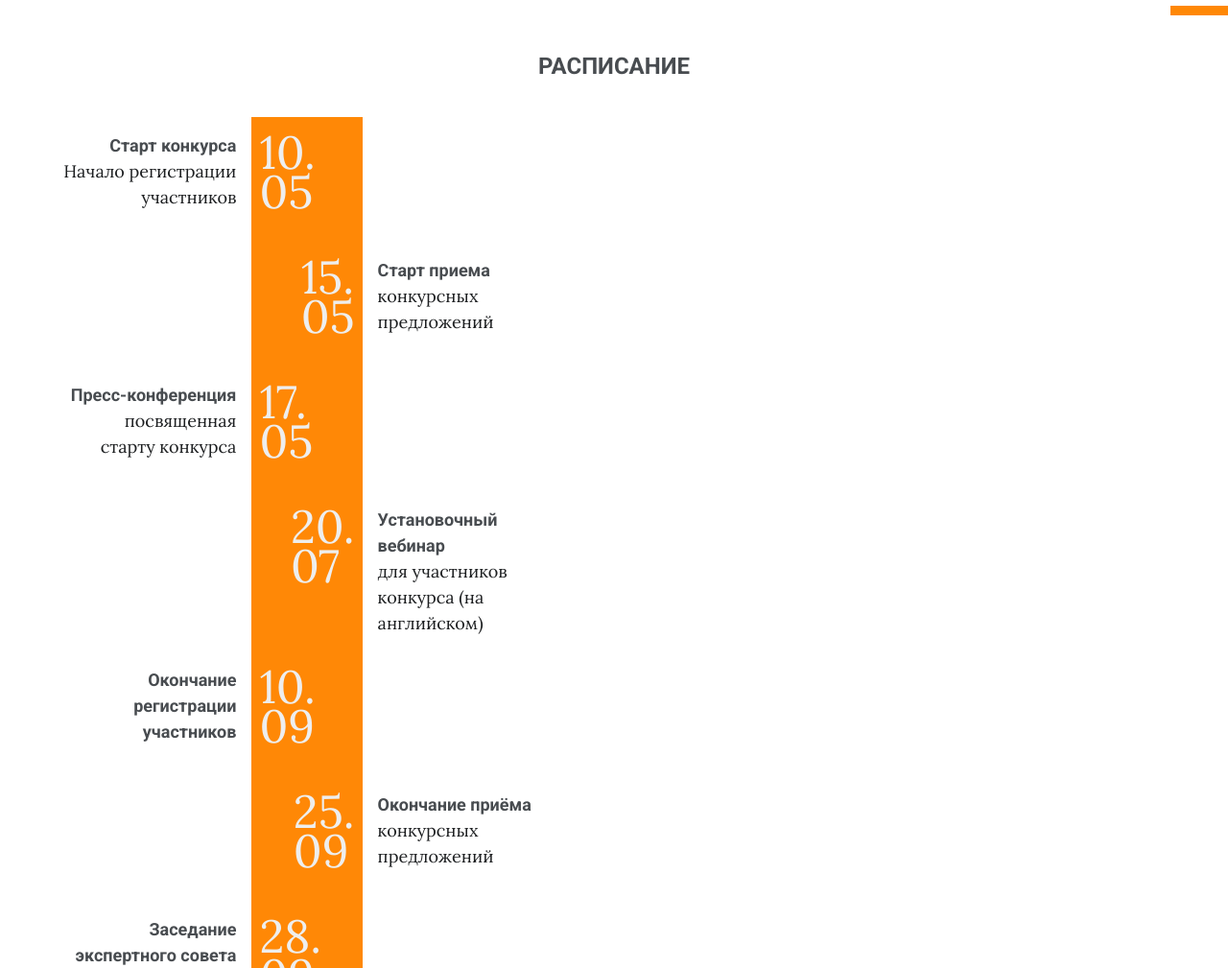
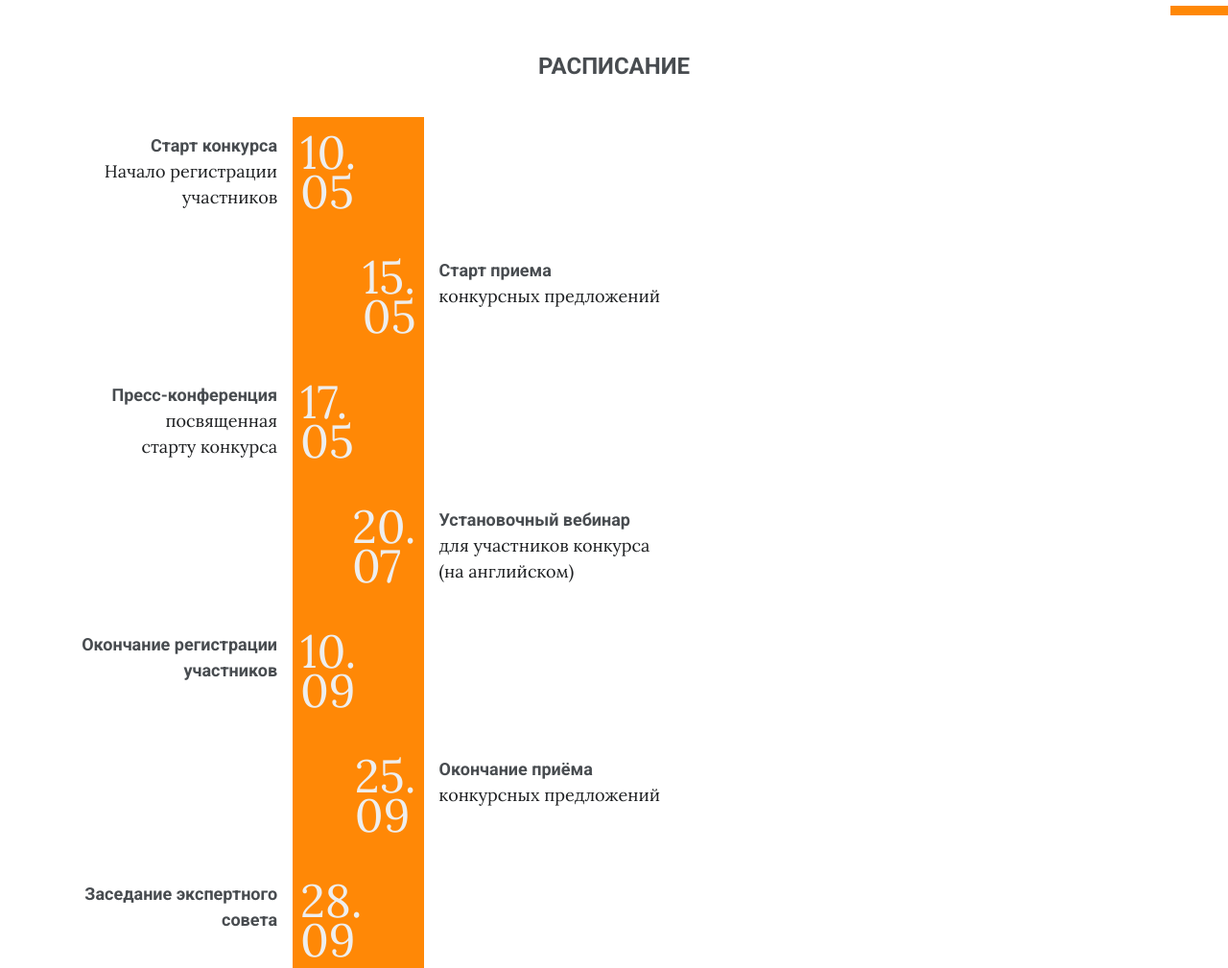
Before and after one commit to revuwem/cozinessvalley_lp, a plain HTML site: page index.html in a window 1280 px wide. Shown: the part 4700-5709 px from the top of the page at 96% size. Drawn offline with nearby package versions, Linux system fonts and the light colour scheme.

Commit message:
changed timelines col size to col-md-7

```diff
--- a/index.html
+++ b/index.html
@@ -294,7 +294,7 @@
       <section id="schedule" class="container-fluid">
         <h2 class="text-center">Расписание</h2>
         <div class="row">
-        <ul class="timelines col col-12 col-lg-6 mx-auto mx-lg-0">
+        <ul class="timelines col col-12 col-md-7 mx-auto mx-lg-0">
           <li class="timeline">
             <p><strong>Старт конкурса</strong><br>Начало регистрации участников</p>
             <time datetime="2020-05-10">10.<br>05</time>
```
